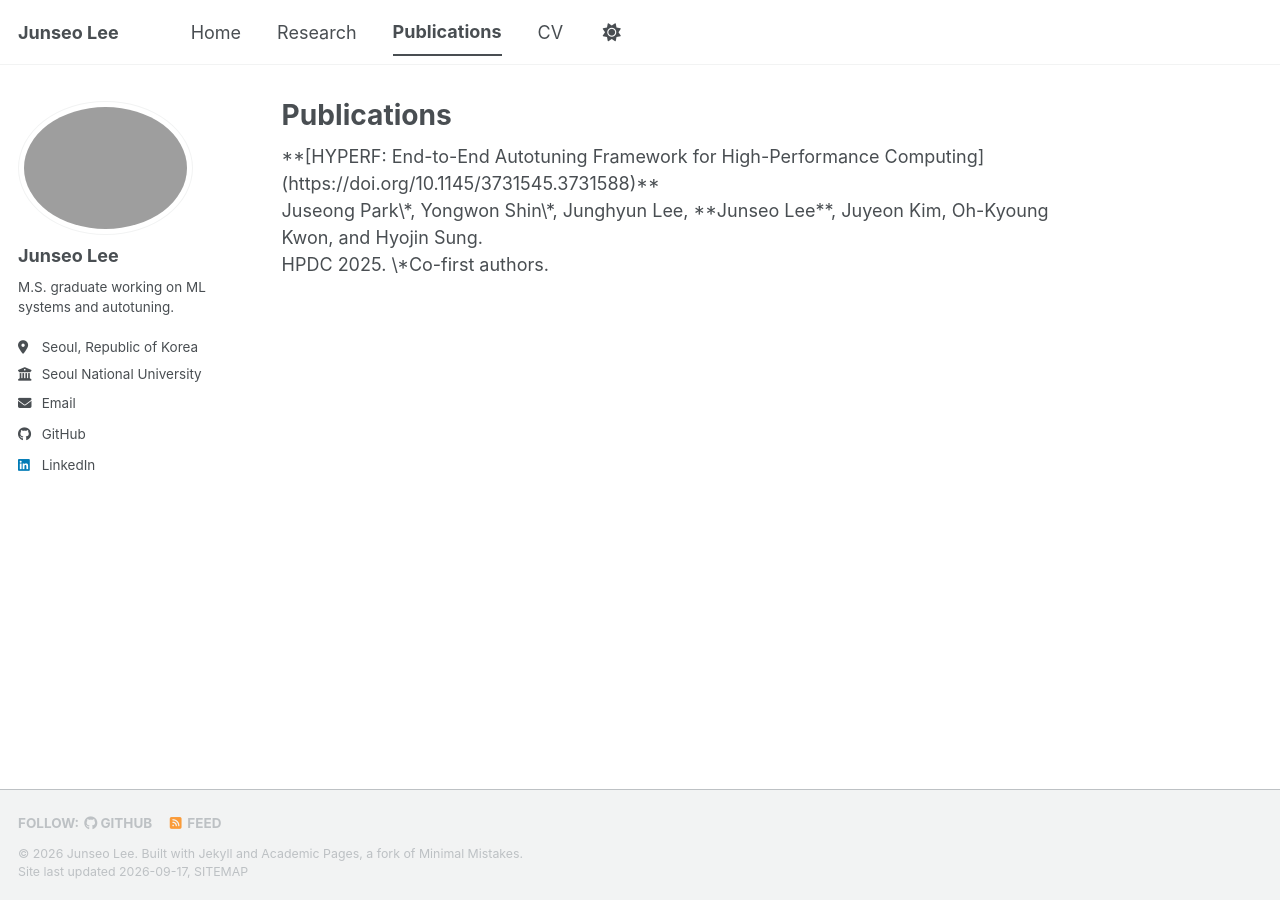
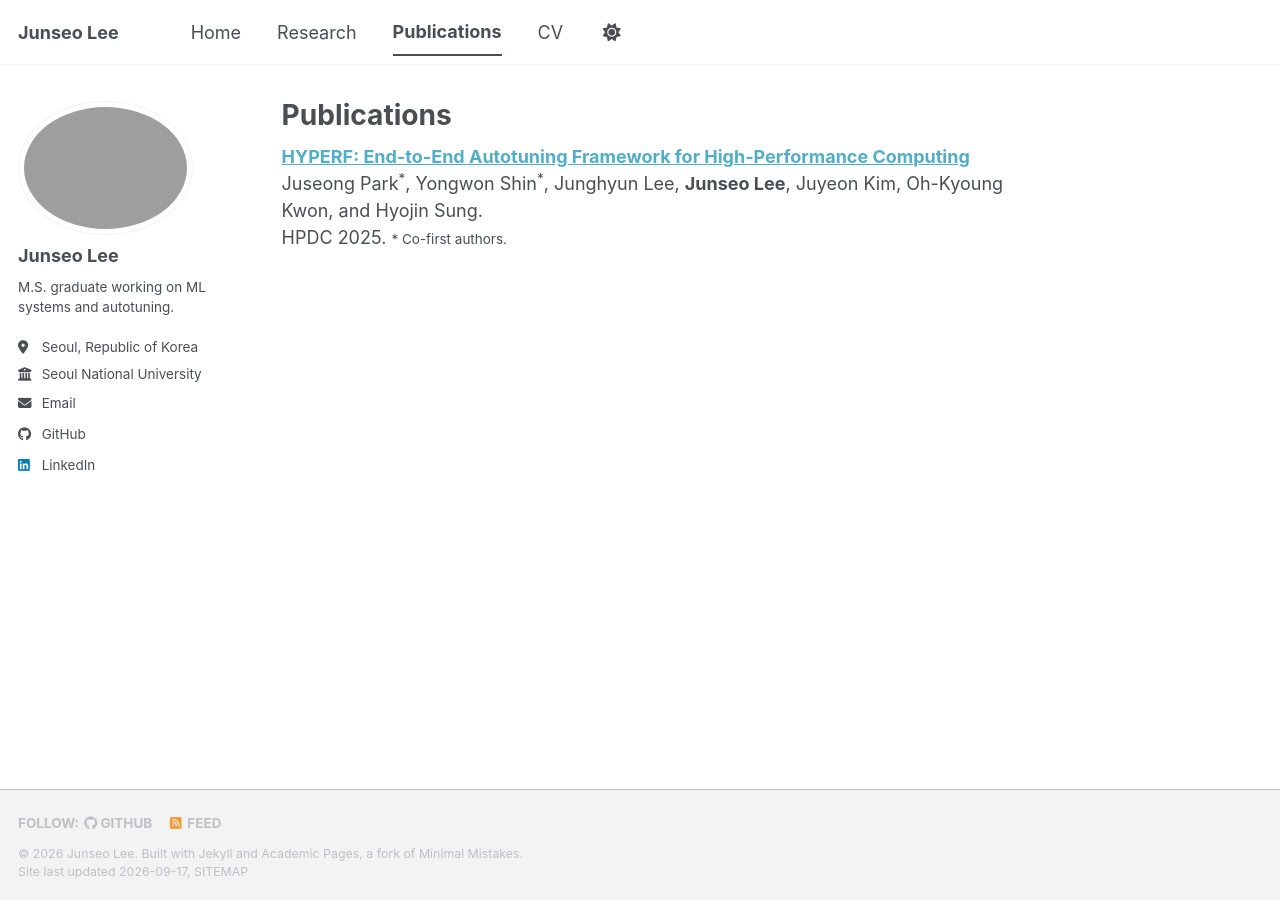
Before and after one commit to jseool/jseool.github.io, a Jekyll site: the page built from _pages/publications.html, in a window 1280 px wide. Built offline with Jekyll 4.4.1, drawn with Linux system fonts in a browser that asks for light colours; a style sheet for code colours, icons or effects is not loaded.

```diff
--- a/_pages/publications.html
+++ b/_pages/publications.html
@@ -5,6 +5,6 @@ permalink: /publications/
 author_profile: true
 ---
 
-**[HYPERF: End-to-End Autotuning Framework for High-Performance Computing](https://doi.org/10.1145/3731545.3731588)**<br>
-Juseong Park\*, Yongwon Shin\*, Junghyun Lee, **Junseo Lee**, Juyeon Kim, Oh-Kyoung Kwon, and Hyojin Sung.<br>
-HPDC 2025. \*Co-first authors.
+<p><strong><a href="https://doi.org/10.1145/3731545.3731588">HYPERF: End-to-End Autotuning Framework for High-Performance Computing</a></strong><br>
+Juseong Park<sup>*</sup>, Yongwon Shin<sup>*</sup>, Junghyun Lee, <strong>Junseo Lee</strong>, Juyeon Kim, Oh-Kyoung Kwon, and Hyojin Sung.<br>
+HPDC 2025. <small>* Co-first authors.</small></p>
```
